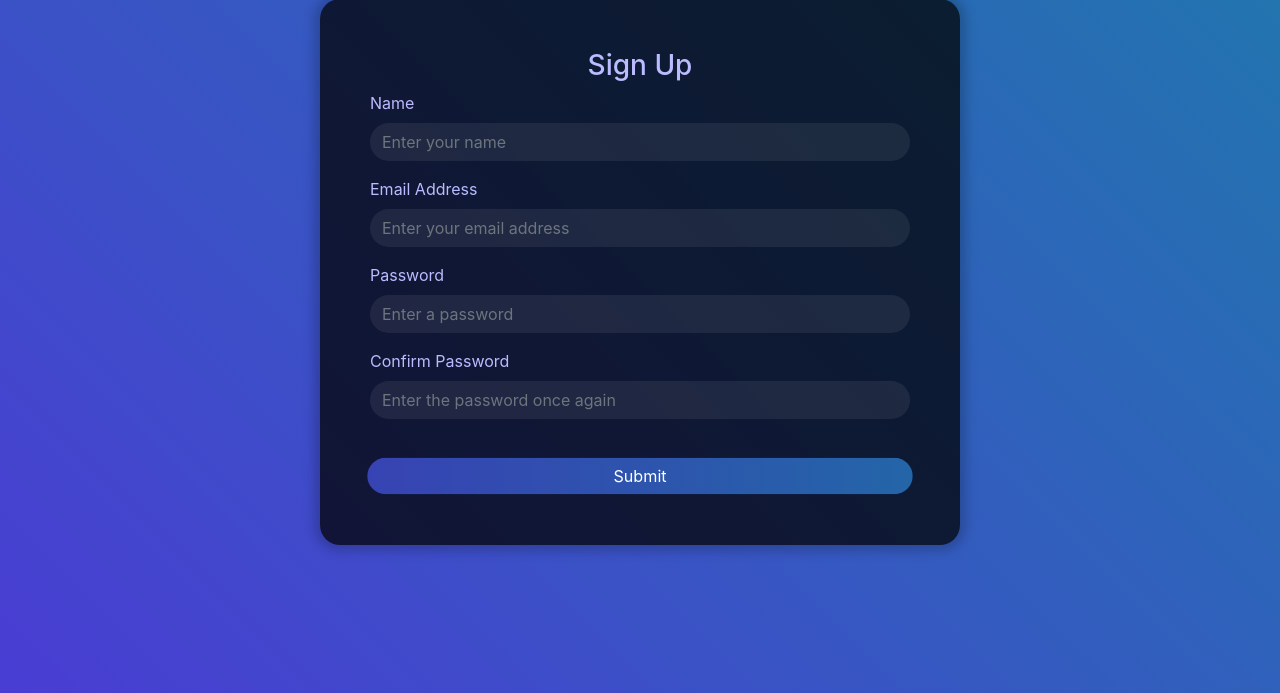
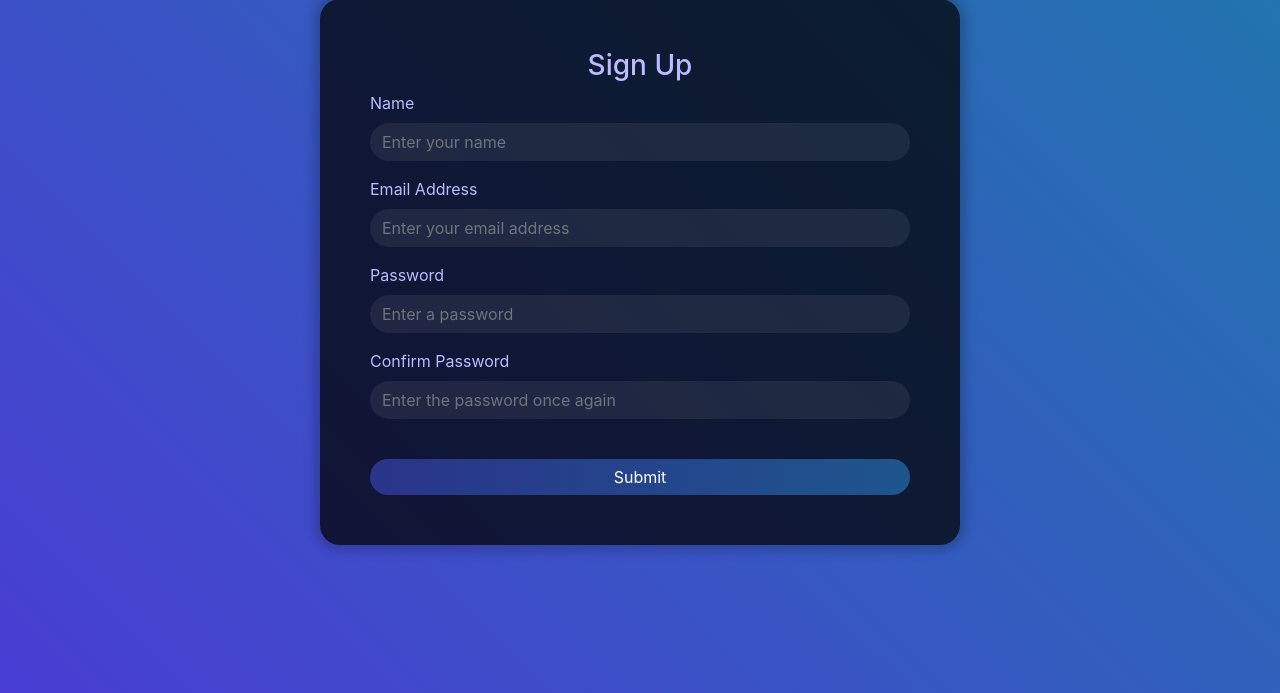
Before and after one commit to Basith-P/BFHAudioVIs, a Flask app: page /sign-up in a window 1280 px wide, with the pointer over the restyled element. Shown: the part 107-800 px from the top of the page. Run offline with Flask 2, Linux system fonts and the light colour scheme; some libraries are stand-ins or nearby versions.

Commit message:
Changing button hover effect

```diff
--- a/website/static/styles.css
+++ b/website/static/styles.css
@@ -78,7 +78,7 @@ textarea.form-control:focus {
 }
 
 .btn:hover {
-   transform: translateY(-1px) scale(1.01);
+   background: linear-gradient(to right, #2a348a, #1e558d);
 }
 
 /* .btn:active {
```
